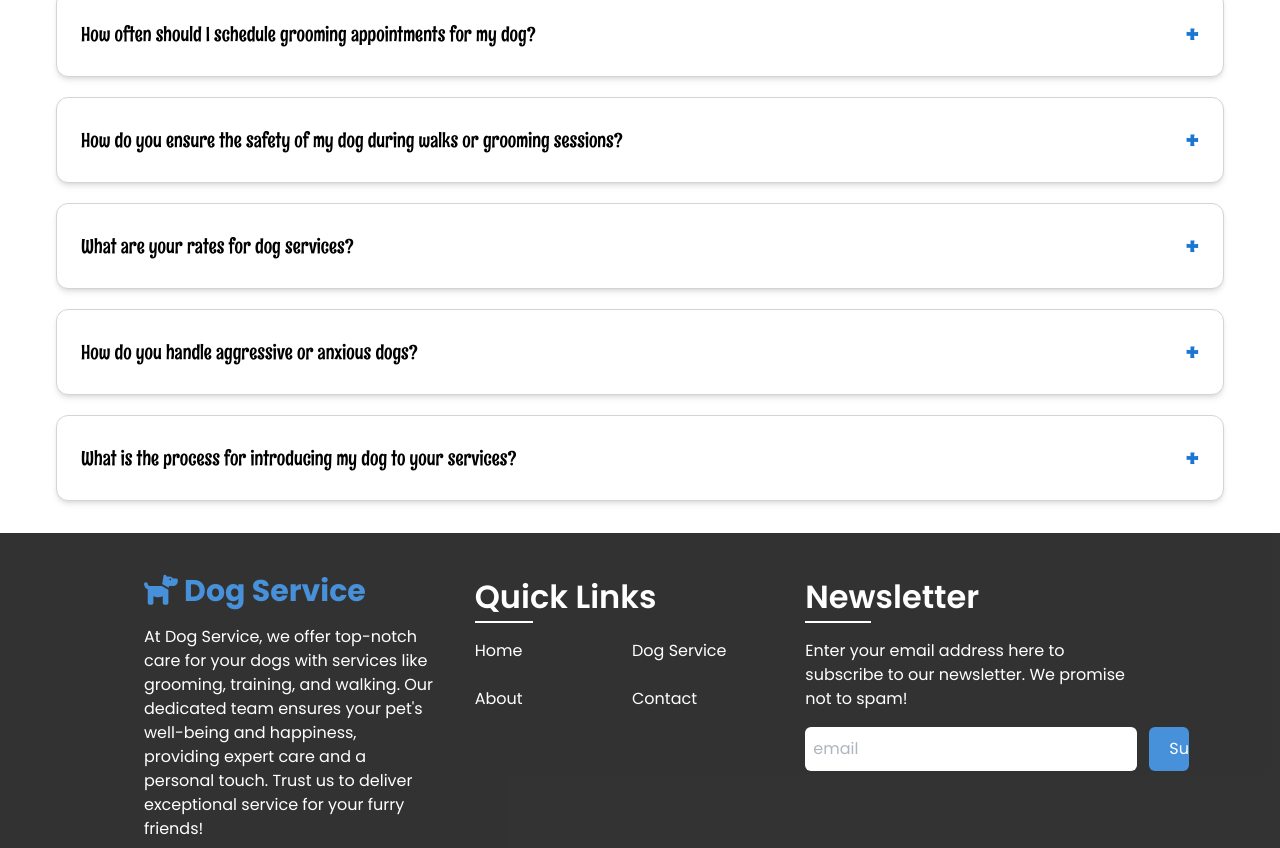
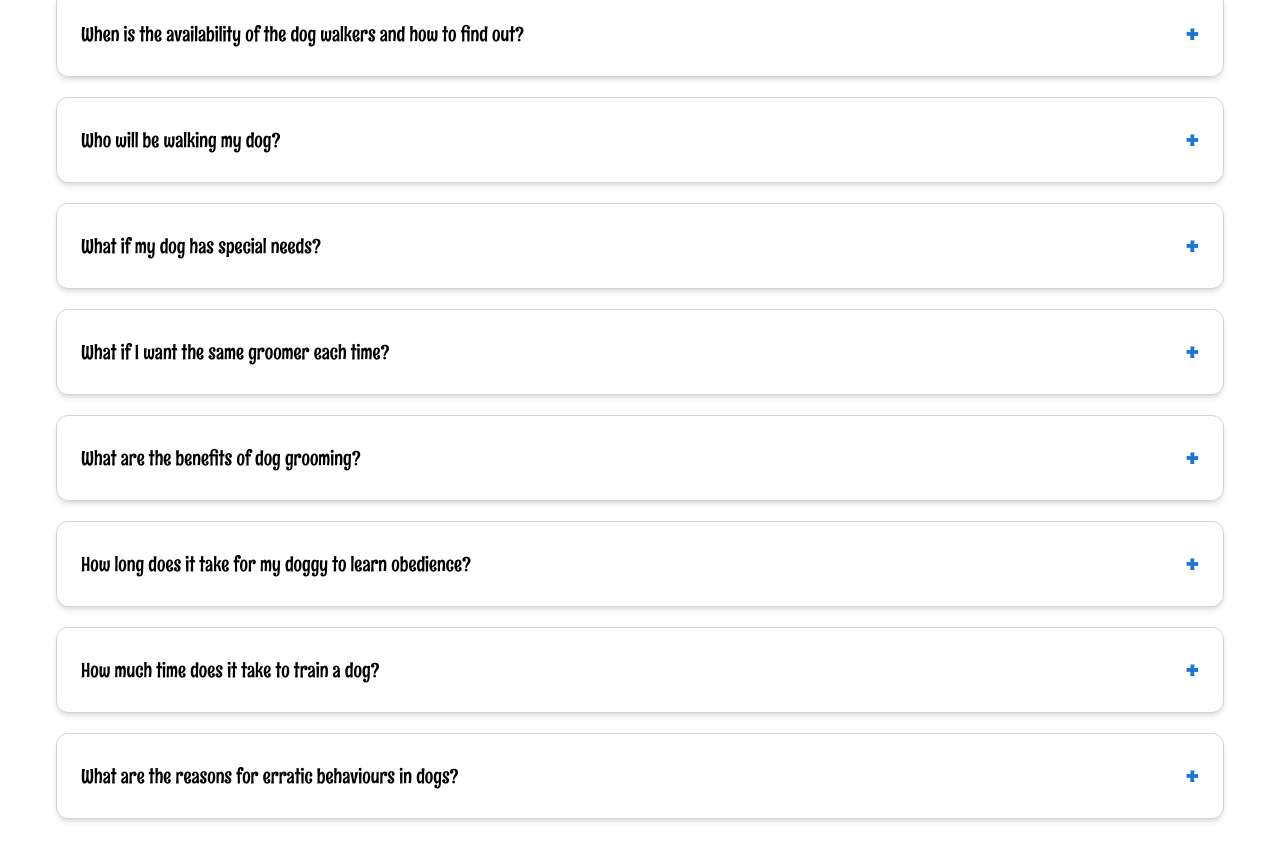
Before and after one commit to Abhishek-Baraik/dog-service, a website: page pages/service.html in a window 1280 px wide. Shown: the part 4052-4900 px from the top of the page. Drawn offline with nearby package versions, Linux system fonts and the light colour scheme.

Commit message:
faqs updated

```diff
--- a/pages/service.html
+++ b/pages/service.html
@@ -414,8 +414,7 @@
             <div
                 class="accordion-item mt-5 bg-white border-[1px] border-zinc-300 px-4 py-5 sm:px-6 sm:py-6 shadow-md rounded-xl cursor-pointer">
                 <div class="accordion-title flex justify-between items-center">
-                    <h3 class="text-[16px] sm:text-[20px] font-medium">How often should I schedule grooming appointments
-                        for my dog?</h3>
+                    <h3 class="text-[16px] sm:text-[20px] font-medium">When is the availability of the dog walkers and how to find out?</h3>
                     <!-- Replace with your question -->
                     <p class="arrow">
                         <span class="arrow-icon text-xl sm:text-3xl text-primary">+</span>
@@ -424,9 +423,7 @@
                 </div>
 
                 <div class="accordion-content">
-                    <p class="text-[16px] font-normal opacity-80 mt-5">The frequency of grooming appointments is based
-                        on the breed, coat type, and individual needs of the pet. You can book an appointment once or
-                        twice a month to begin with.</p>
+                    <p class="text-[16px] font-normal opacity-80 mt-5">Dog Service strives its best to accommodate customized requirements like this as many pet parents prefer the same groomer each time. This indeed works best when it comes to building a positive relationship between the pet parent, groomer and pet especially if your pet gets nervous while grooming.</p>
                     <!-- Replace with your answer -->
                 </div>
             </div>
@@ -435,8 +432,7 @@
             <div
                 class="accordion-item mt-5 bg-white border-[1px] border-zinc-300 px-4 py-5 sm:px-6 sm:py-6 shadow-md rounded-xl cursor-pointer">
                 <div class="accordion-title flex justify-between items-center">
-                    <h3 class="text-[16px] sm:text-[20px] font-medium">How do you ensure the safety of my dog during
-                        walks or grooming sessions?</h3>
+                    <h3 class="text-[16px] sm:text-[20px] font-medium">Who will be walking my dog?</h3>
                     <!-- Replace with your question -->
                     <p class="arrow">
                         <span class="arrow-icon text-xl sm:text-3xl text-primary">+</span>
@@ -445,8 +441,7 @@
                 </div>
 
                 <div class="accordion-content">
-                    <p class="text-[16px] font-normal opacity-80 mt-5">We use secure equipment, follow strict safety
-                        protocols, and ensure constant supervision to keep your dog safe at all times.</p>
+                    <p class="text-[16px] font-normal opacity-80 mt-5">At Dog Service you will find local dog walkers who are in your neighborhood with dog walking experience and expertise. Many of them have their own dogs at home or have hands-on experience. These are the people who are passionate about dogs, are hardcore animal lovers and certified to the dog walk. You can choose one of the dog-walkers profiles on our application.</p>
                     <!-- Replace with your answer -->
                 </div>
             </div>
@@ -454,7 +449,7 @@
             <div
                 class="accordion-item bg-white border-[1px] border-zinc-300 px-4 py-5 sm:px-6 sm:py-6 shadow-md rounded-xl cursor-pointer mt-5">
                 <div class="accordion-title flex justify-between items-center">
-                    <h3 class="text-[16px] sm:text-[20px] font-medium">What are your rates for dog services?</h3>
+                    <h3 class="text-[16px] sm:text-[20px] font-medium">What if my dog has special needs?</h3>
                     <!-- Replace with your question -->
                     <p class="arrow">
                         <span class="arrow-icon text-xl sm:text-3xl text-primary">+</span>
@@ -463,15 +458,14 @@
                 </div>
 
                 <div class="accordion-content">
-                    <p class="text-[16px] font-normal opacity-80 mt-5">Our rates vary depending on the service and
-                        duration. Please visit our pricing page or contact us directly for detailed information.
+                    <p class="text-[16px] font-normal opacity-80 mt-5">We understand how concerning it could be when your pet friend has a special need. We assure you that we are equipped to take care of your friend’s special need. All you need to do is mention in the records while registering and leave the rest to us. It is that simple.
                     </p> <!-- Replace with your answer -->
                 </div>
             </div>
             <div
                 class="accordion-item bg-white border-[1px] border-zinc-300 px-4 py-5 sm:px-6 sm:py-6 shadow-md rounded-xl cursor-pointer mt-5">
                 <div class="accordion-title flex justify-between items-center">
-                    <h3 class="text-[16px] sm:text-[20px] font-medium">How do you handle aggressive or anxious dogs?
+                    <h3 class="text-[16px] sm:text-[20px] font-medium">What if I want the same groomer each time?
                     </h3>
                     <!-- Replace with your question -->
                     <p class="arrow">
@@ -481,16 +475,14 @@
                 </div>
 
                 <div class="accordion-content">
-                    <p class="text-[16px] font-normal opacity-80 mt-5">Our experienced staff uses positive reinforcement
-                        techniques and works patiently with aggressive or anxious dogs to ensure they feel comfortable
-                        and safe.</p> <!-- Replace with your answer -->
+                    <p class="text-[16px] font-normal opacity-80 mt-5">Dog Service strives its best to accommodate customized requirements like this as many pet parents prefer the same groomer each time. This indeed works best when it comes to building a positive relationship between the pet parent, groomer and pet especially if your pet gets nervous while grooming.</p> <!-- Replace with your answer -->
                 </div>
             </div>
+
             <div
                 class="accordion-item bg-white border-[1px] border-zinc-300 px-4 py-5 sm:px-6 sm:py-6 shadow-md rounded-xl cursor-pointer mt-5">
                 <div class="accordion-title flex justify-between items-center">
-                    <h3 class="text-[16px] sm:text-[20px] font-medium">What is the process for introducing my dog to
-                        your services?</h3>
+                    <h3 class="text-[16px] sm:text-[20px] font-medium">What are the benefits of dog grooming?</h3>
                     <!-- Replace with your question -->
                     <p class="arrow">
                         <span class="arrow-icon text-xl sm:text-3xl text-primary">+</span>
@@ -499,13 +491,61 @@
                 </div>
 
                 <div class="accordion-content">
-                    <p class="text-[16px] font-normal opacity-80 mt-5">We start with an initial consultation to
-                        understand your dog's needs and temperament, followed by a gradual introduction to our services.
+                    <p class="text-[16px] font-normal opacity-80 mt-5">Regular baths, brushing, dental hygiene,hair-cutting, nail-cutting and more are essential to the health of the skin andcoat of your pet. Where regular baths prevent bad odour by loosening dirt,other grooming services enhance a sense of overall wellness in your pet.
                     </p> <!-- Replace with your answer -->
                 </div>
             </div>
 
+            <div
+                class="accordion-item bg-white border-[1px] border-zinc-300 px-4 py-5 sm:px-6 sm:py-6 shadow-md rounded-xl cursor-pointer mt-5">
+                <div class="accordion-title flex justify-between items-center">
+                    <h3 class="text-[16px] sm:text-[20px] font-medium">How long does it take for my doggy to learn obedience?</h3>
+                    <!-- Replace with your question -->
+                    <p class="arrow">
+                        <span class="arrow-icon text-xl sm:text-3xl text-primary">+</span>
+                        <!-- Replace with your icon -->
+                    </p>
+                </div>
 
+                <div class="accordion-content">
+                    <p class="text-[16px] font-normal opacity-80 mt-5">The dogs with daily sessions will learn obedience within 4 weeks post completion of course. For those attending bi-weekly training sessions it will take 9 weeks.
+                    </p> <!-- Replace with your answer -->
+                </div>
+            </div>
+
+            <div
+                class="accordion-item bg-white border-[1px] border-zinc-300 px-4 py-5 sm:px-6 sm:py-6 shadow-md rounded-xl cursor-pointer mt-5">
+                <div class="accordion-title flex justify-between items-center">
+                    <h3 class="text-[16px] sm:text-[20px] font-medium">How much time does it take to train a dog?</h3>
+                    <!-- Replace with your question -->
+                    <p class="arrow">
+                        <span class="arrow-icon text-xl sm:text-3xl text-primary">+</span>
+                        <!-- Replace with your icon -->
+                    </p>
+                </div>
+
+                <div class="accordion-content">
+                    <p class="text-[16px] font-normal opacity-80 mt-5">The duration of dog protection training varies depending on the dog and the level of training. They are exposed to various sounds environments and may take months of training.
+                    </p> <!-- Replace with your answer -->
+                </div>
+            </div>
+
+            <div
+                class="accordion-item bg-white border-[1px] border-zinc-300 px-4 py-5 sm:px-6 sm:py-6 shadow-md rounded-xl cursor-pointer mt-5">
+                <div class="accordion-title flex justify-between items-center">
+                    <h3 class="text-[16px] sm:text-[20px] font-medium">What are the reasons for erratic behaviours in dogs?</h3>
+                    <!-- Replace with your question -->
+                    <p class="arrow">
+                        <span class="arrow-icon text-xl sm:text-3xl text-primary">+</span>
+                        <!-- Replace with your icon -->
+                    </p>
+                </div>
+
+                <div class="accordion-content">
+                    <p class="text-[16px] font-normal opacity-80 mt-5">Health issues like arthritis, sore teeth, epilepsy/seizures, digestive issues, yeast infections and cancer are some of the reasons for erratic behaviours in dogs.
+                    </p> <!-- Replace with your answer -->
+                </div>
+            </div>
 
             <!-- Repeat for more FAQ items -->
         </div>
```
Also changed, not shown: index.html (+3 -3 lines).
